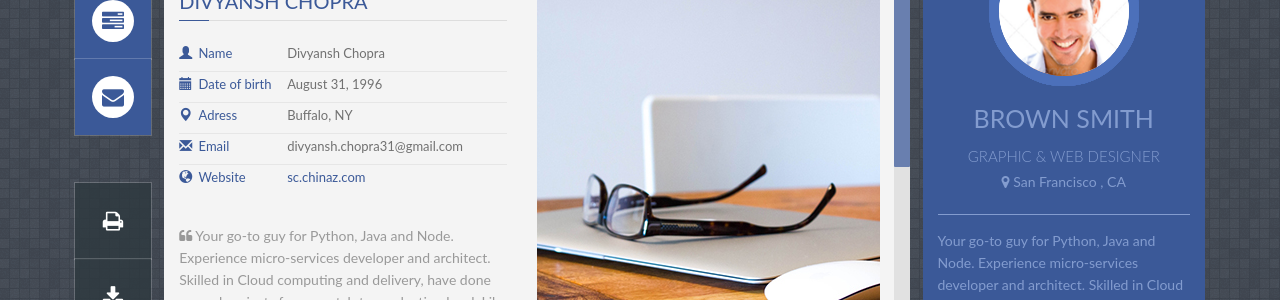
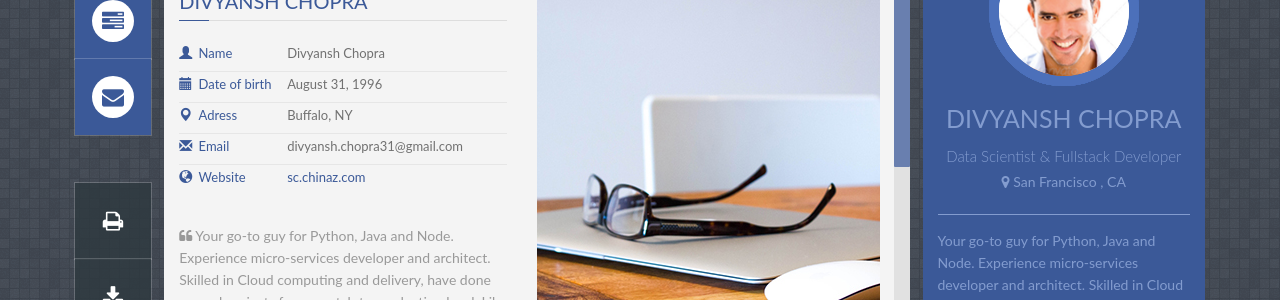
Before and after one commit to jekyller/PanelCV, a Jekyll site: the page built from index.html, in a window 1280 px wide. Shown: the part 252-552 px from the top of the page. Built offline with Jekyll 4.4.1, drawn with Linux system fonts in a browser that asks for light colours; some web fonts are replaced.

Commit message:
Update _config.yml

```diff
--- a/_config.yml
+++ b/_config.yml
@@ -6,15 +6,15 @@ baseurl: '/PanelCV' #change it according to your repository name
 
 
 # Profile information
-yourname: Brown Smith  ## put your name
-title: 'GRAPHIC &amp; WEB DESIGNER'  ## your title
+yourname: Divyansh Chopra  ## put your name
+title: 'Data Scientist &amp; Fullstack Developer'  ## your title
 location: San Francisco , CA
 
 
 ## Social Profiles
 facebook: http://www.facebook.com  ## your facebook account url
 twitter: http://www.twitter.com  ## your twitter account url
-linkedin: http://www.linkedin.com  ## your linkedin account url
+linkedin: http://www.linkedin.com/in/divyansh-chopra  ## your linkedin account url
 dribbble: http://www.dribble.com  ## you dribbble account url
 foursquare: http://www.foursquare.com  ## your foursquare account url
 
```
